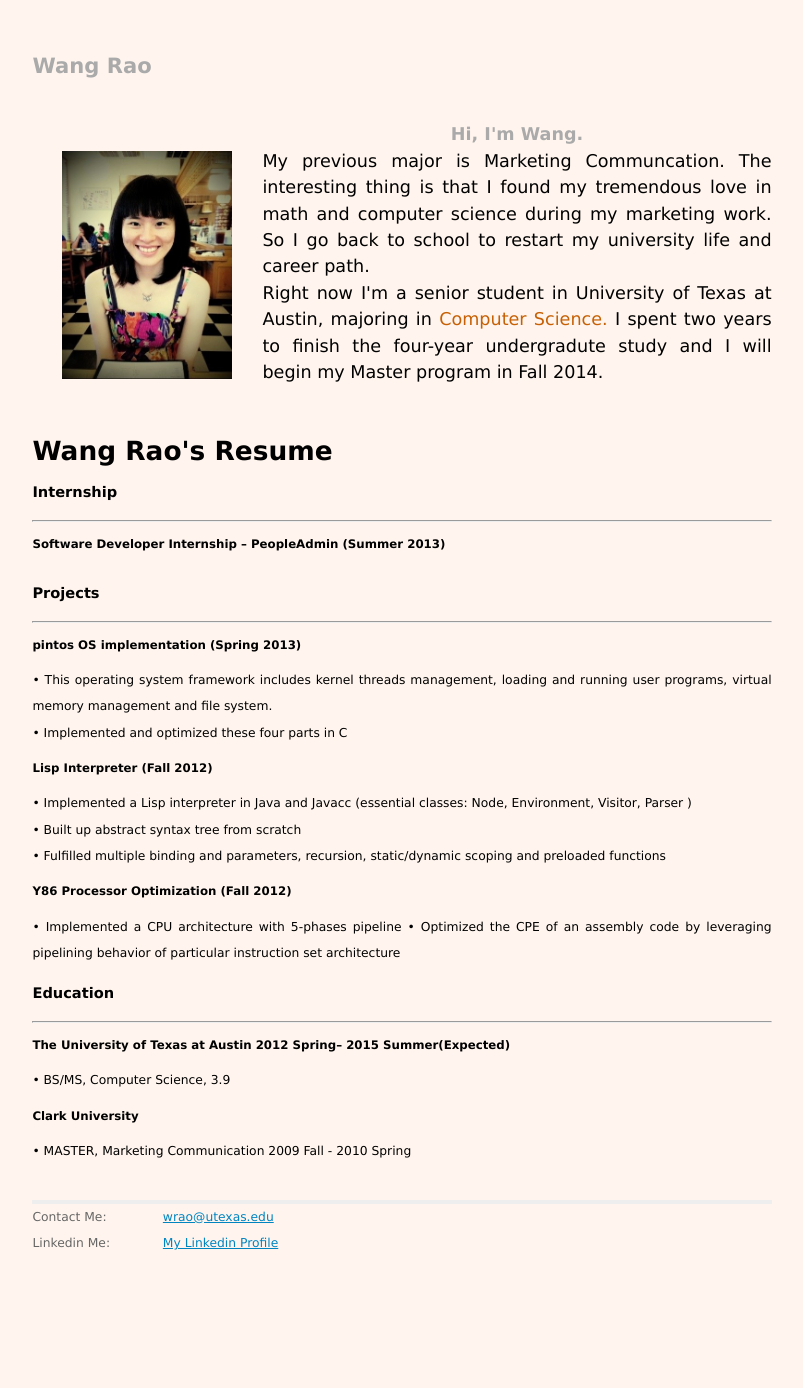
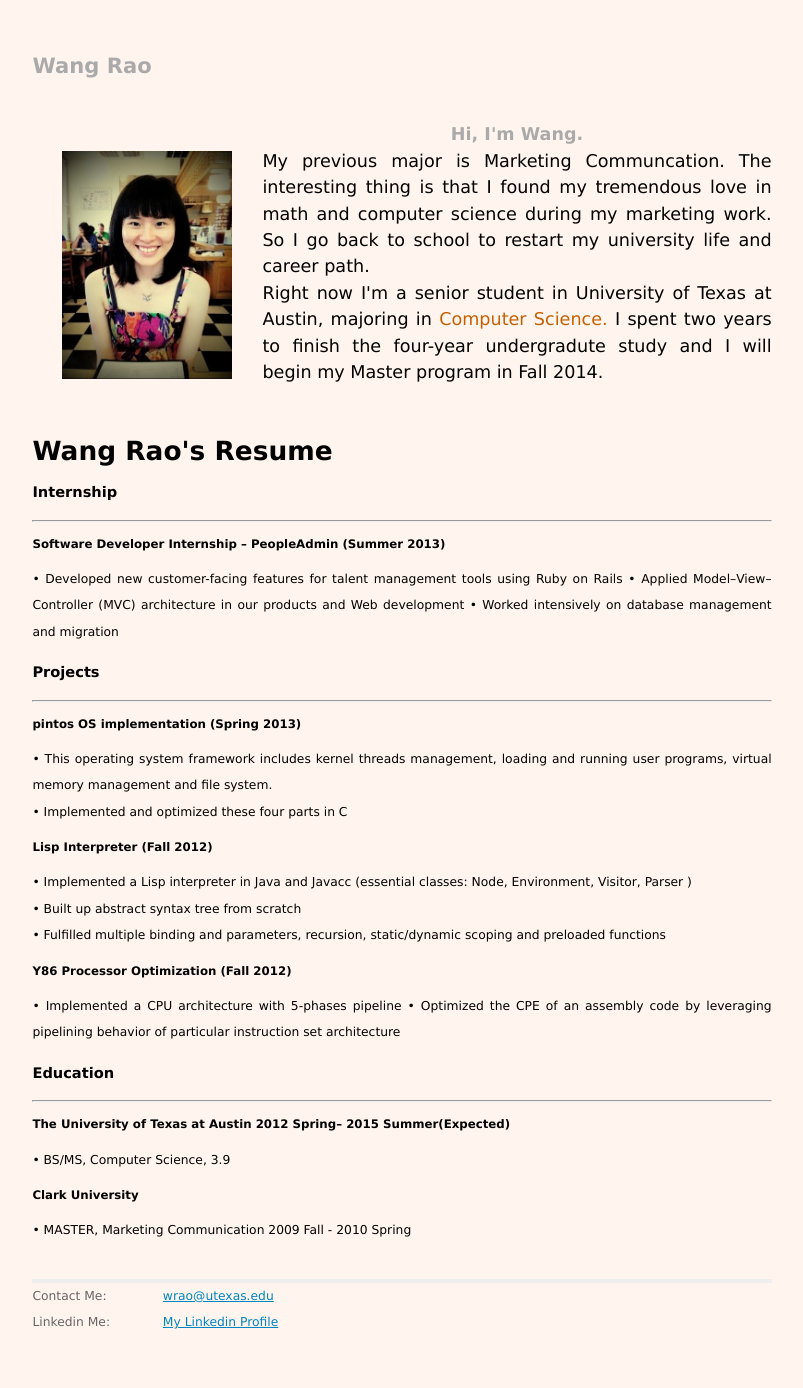
Before and after one commit to raowang87/raowang87.github.io, a Jekyll site: the page built from _posts/2013-07-03-welcome-to-jekyll.markdown, in a window 1280 px wide. Shown: the whole page, without its empty margins (238-1041 px from the left). Built offline with Jekyll 4.4.1, drawn with Linux system fonts in a browser that asks for light colours; before the commit the page ends 1309 px from its top, so only the background shows below that.

Commit message:
update internship info

```diff
--- a/_posts/2013-07-03-welcome-to-jekyll.markdown
+++ b/_posts/2013-07-03-welcome-to-jekyll.markdown
@@ -8,6 +8,9 @@ categories: jekyll update
 #####Internship
 ------------------------------------------------------------------
 ######Software Developer Internship -- PeopleAdmin    (Summer 2013)
+• Developed new customer-facing features for talent management tools using Ruby on Rails
+• Applied Model–View–Controller (MVC) architecture in our products and Web development
+• Worked intensively on database management and migration
 
 #####Projects
 ------------------------------------------------------------------
```
